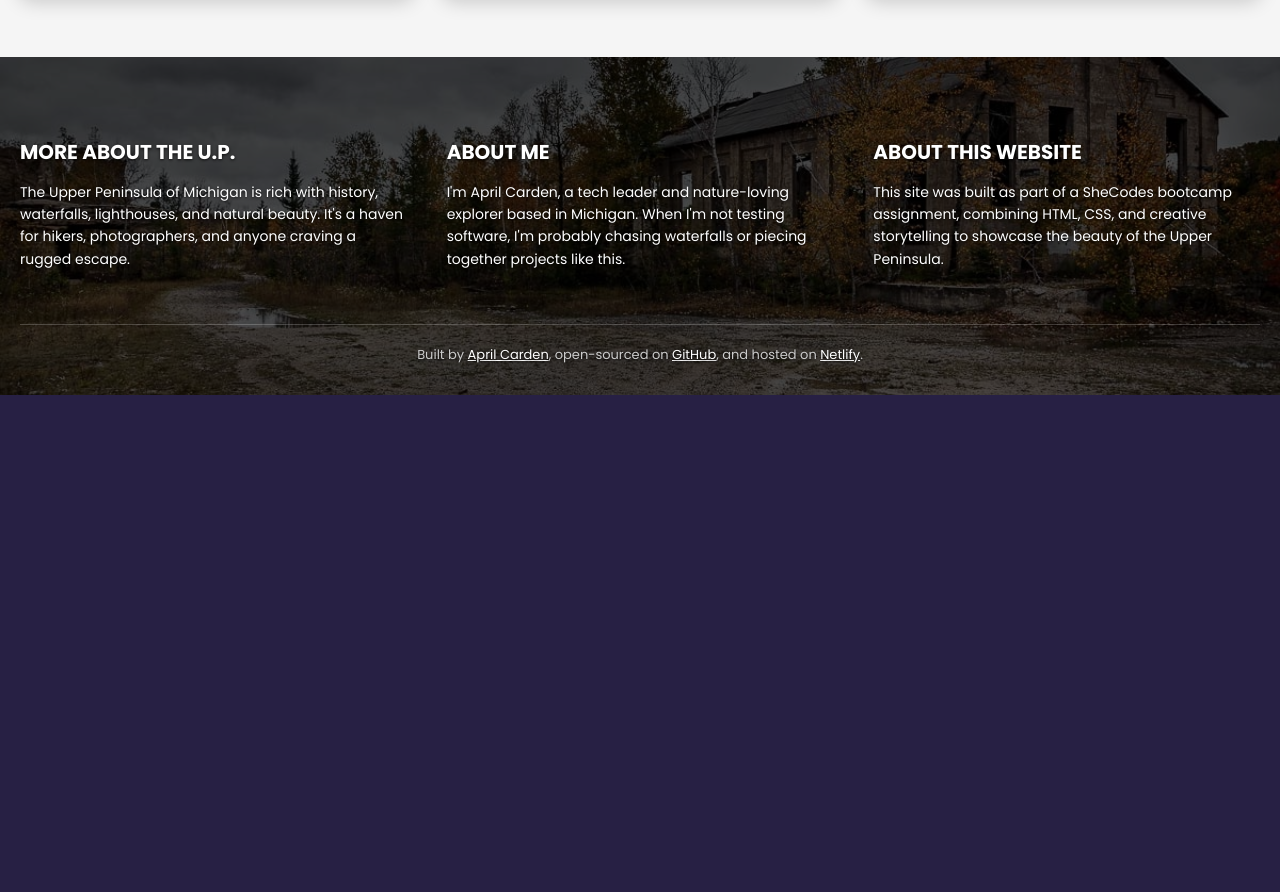
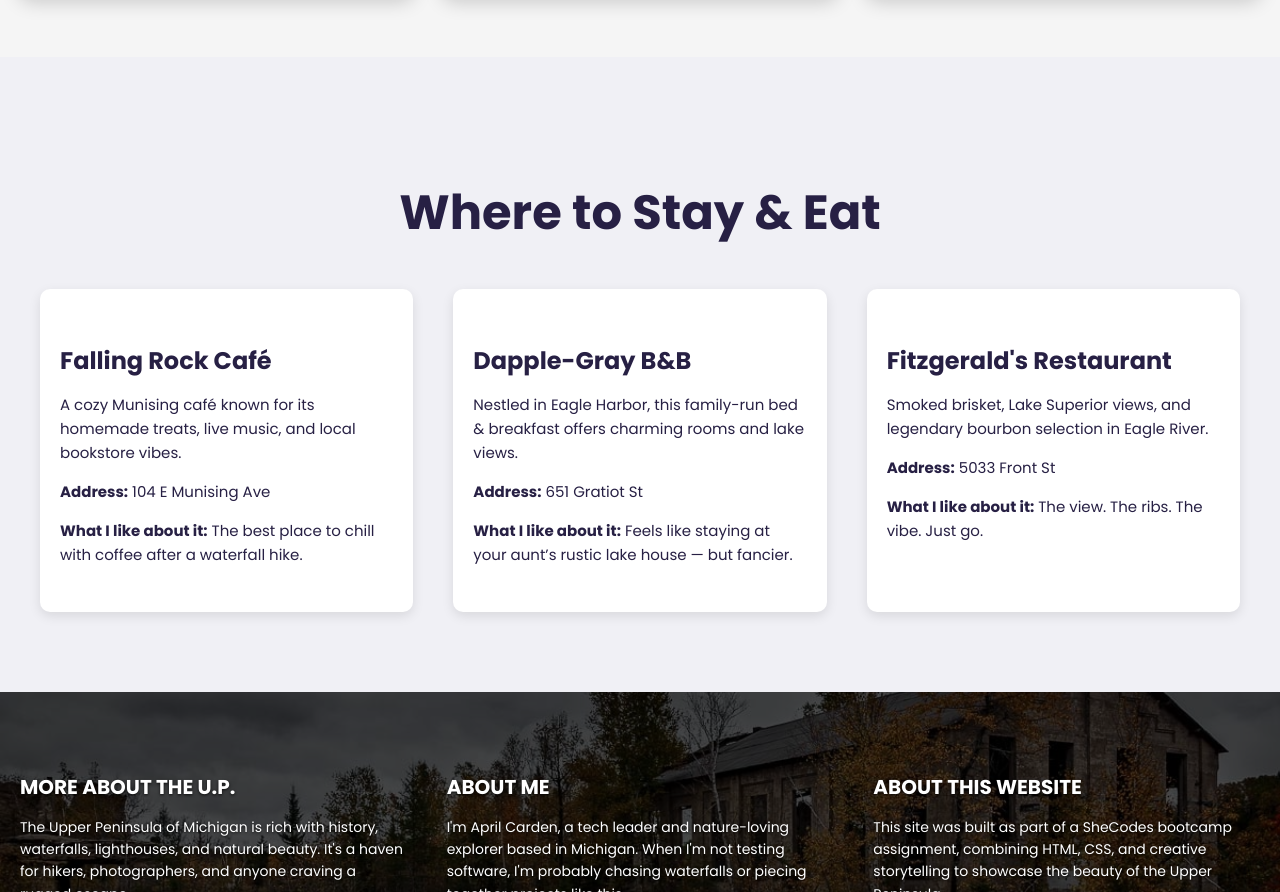
Before and after one commit to acarden44/roadtrip, a plain HTML site: page index.html in a window 1280 px wide. Shown: the part 2154-3046 px from the top of the page. Before the commit the page ends 2549 px from the top, so only its background shows below. Drawn offline with Linux system fonts and the light colour scheme.

Commit message:
Added cards section

```diff
--- a/index.html
+++ b/index.html
@@ -119,6 +119,49 @@
           </div>
         </div>
       </section>
+      <section class="places">
+        <h2>Where to Stay & Eat</h2>
+        <div class="places-grid">
+          <div class="place-card">
+            <h3>Falling Rock Café</h3>
+            <p>
+              A cozy Munising café known for its homemade treats, live music,
+              and local bookstore vibes.
+            </p>
+            <p><strong>Address:</strong> 104 E Munising Ave</p>
+            <p>
+              <strong>What I like about it:</strong> The best place to chill
+              with coffee after a waterfall hike.
+            </p>
+          </div>
+
+          <div class="place-card">
+            <h3>Dapple-Gray B&B</h3>
+            <p>
+              Nestled in Eagle Harbor, this family-run bed & breakfast offers
+              charming rooms and lake views.
+            </p>
+            <p><strong>Address:</strong> 651 Gratiot St</p>
+            <p>
+              <strong>What I like about it:</strong> Feels like staying at your
+              aunt’s rustic lake house — but fancier.
+            </p>
+          </div>
+
+          <div class="place-card">
+            <h3>Fitzgerald's Restaurant</h3>
+            <p>
+              Smoked brisket, Lake Superior views, and legendary bourbon
+              selection in Eagle River.
+            </p>
+            <p><strong>Address:</strong> 5033 Front St</p>
+            <p>
+              <strong>What I like about it:</strong> The view. The ribs. The
+              vibe. Just go.
+            </p>
+          </div>
+        </div>
+      </section>
 
       <footer class="footer">
         <div class="footer-grid">
--- a/src/style.css
+++ b/src/style.css
@@ -193,3 +193,47 @@ header a:hover {
     font-size: 12px;
   }
 }
+
+.places {
+  background-color: #f0f0f5;
+  padding: 80px 20px;
+  color: #272044;
+  text-align: center;
+}
+
+.places h2 {
+  font-size: 48px;
+  margin-bottom: 40px;
+}
+
+.places-grid {
+  display: grid;
+  grid-template-columns: repeat(auto-fit, minmax(300px, 1fr));
+  gap: 40px;
+  max-width: 1200px;
+  margin: 0 auto;
+}
+
+.place-card {
+  background: white;
+  border-radius: 10px;
+  padding: 30px 20px;
+  box-shadow: 0 4px 12px rgba(0, 0, 0, 0.1);
+  text-align: left;
+  transition: transform 0.3s ease;
+}
+
+.place-card:hover {
+  transform: translateY(-5px);
+}
+
+.place-card h3 {
+  font-size: 24px;
+  margin-bottom: 10px;
+  color: #272044;
+}
+
+.place-card p {
+  font-size: 15px;
+  line-height: 1.6;
+}
```
